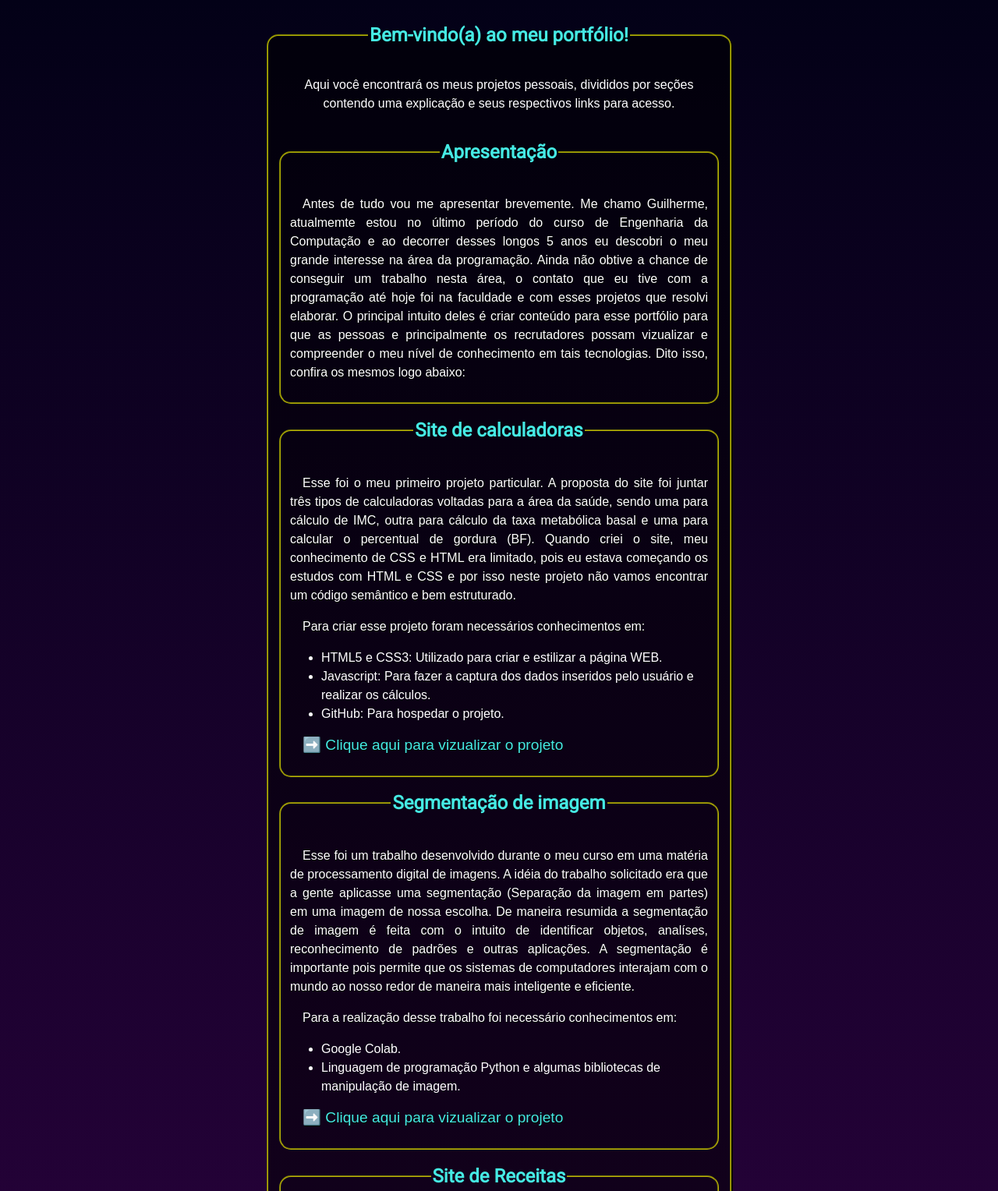
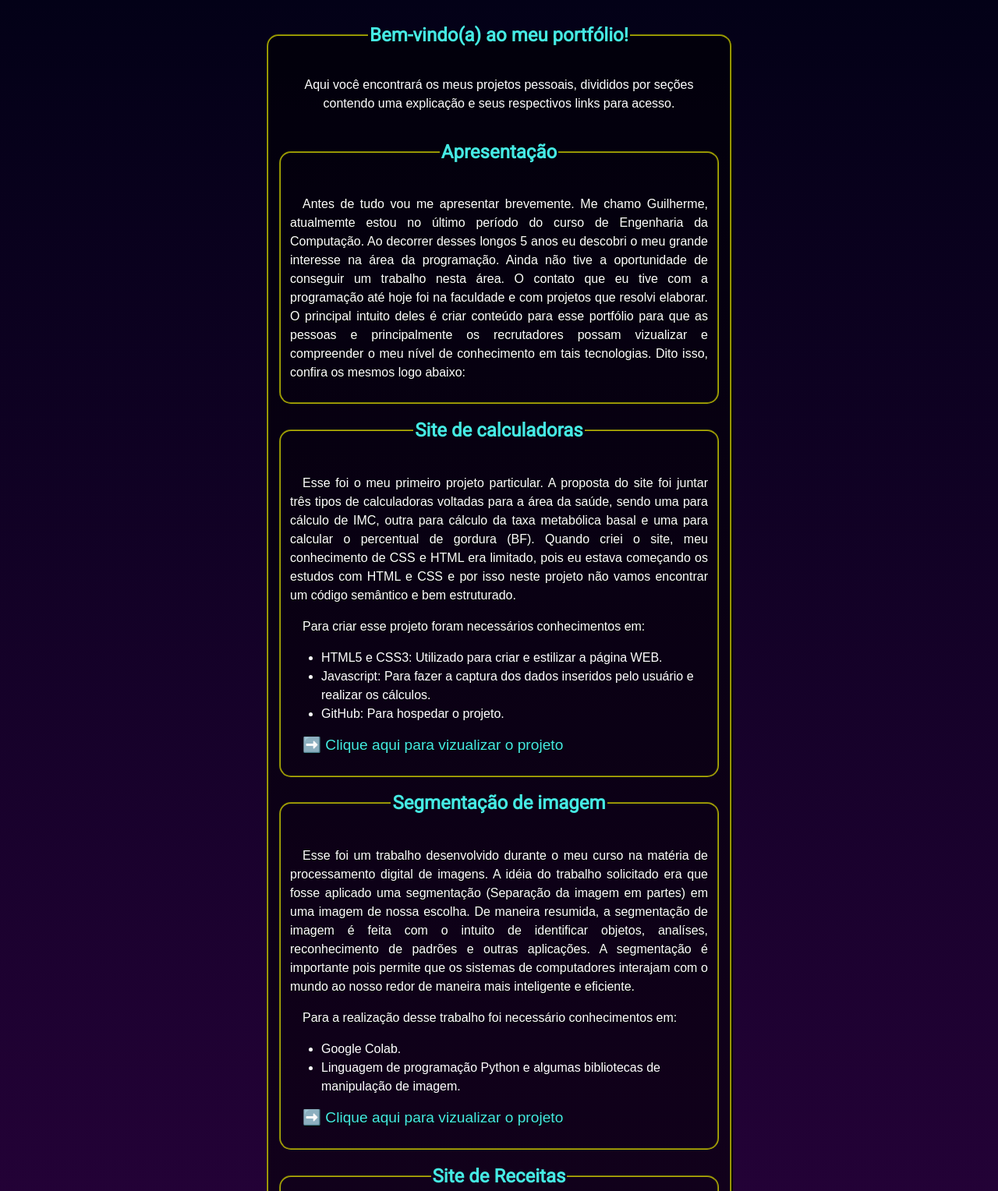
Before and after one commit to guilherme-wagner/portfolio, a plain HTML site: page index.html in a window 1280 px wide. Shown: the top 1528 px of the page at 78% size. Drawn offline with Linux system fonts and the light colour scheme.

Commit message:
Realizado alterações textuais

```diff
--- a/index.html
+++ b/index.html
@@ -6,6 +6,7 @@
     <meta name="viewport" content="width=device-width, initial-scale=1.0">
     <title>Portfólio</title>
     <link rel="stylesheet" href="estilo/style.css">
+    <link rel="shortcut icon" href="imagens/favicon.ico" type="image/x-icon">
 </head>
 
 <body>
@@ -24,8 +25,7 @@
                     <legend>
                         <h1>Apresentação</h1>
                     </legend>
-                    <p>Antes de tudo vou me apresentar brevemente. Me chamo Guilherme, atualmemte estou no último período do curso de Engenharia da Computação e ao decorrer desses longos 5 anos eu descobri o meu grande
-                        interesse na área da programação. Ainda não obtive a chance de conseguir um trabalho nesta área, o contato que eu tive com a programação até hoje foi na faculdade e com esses projetos que resolvi elaborar. O principal intuito deles é criar conteúdo para esse portfólio para que as pessoas e principalmente os recrutadores possam vizualizar e compreender o meu nível de conhecimento em tais tecnologias. Dito isso, confira os mesmos logo abaixo:</p>
+                    <p>Antes de tudo vou me apresentar brevemente. Me chamo Guilherme, atualmemte estou no último período do curso de Engenharia da Computação. Ao decorrer desses longos 5 anos eu descobri o meu grande interesse na área da programação. Ainda não tive a oportunidade de conseguir um trabalho nesta área. O contato que eu tive com a programação até hoje foi na faculdade e com projetos que resolvi elaborar. O principal intuito deles é criar conteúdo para esse portfólio para que as pessoas e principalmente os recrutadores possam vizualizar e compreender o meu nível de conhecimento em tais tecnologias. Dito isso, confira os mesmos logo abaixo:</p>
                 </fieldset>
             </article>
             <article id="projeto1">
@@ -49,7 +49,7 @@
                     <legend>
                         <h1>Segmentação de imagem</h1>
                     </legend>
-                    <p>Esse foi um trabalho desenvolvido durante o meu curso em uma matéria de processamento digital de imagens. A idéia do trabalho solicitado era que a gente aplicasse uma segmentação (Separação da imagem em partes) em uma imagem de nossa escolha. De maneira resumida a segmentação de imagem é feita com o intuito de identificar objetos, analíses, reconhecimento de padrões e outras aplicações. A segmentação é importante pois permite que os sistemas de computadores interajam com o mundo ao nosso redor de maneira mais inteligente e eficiente.</p>
+                    <p>Esse foi um trabalho desenvolvido durante o meu curso na matéria de processamento digital de imagens. A idéia do trabalho solicitado era que fosse aplicado uma segmentação (Separação da imagem em partes) em uma imagem de nossa escolha. De maneira resumida, a segmentação de imagem é feita com o intuito de identificar objetos, analíses, reconhecimento de padrões e outras aplicações. A segmentação é importante pois permite que os sistemas de computadores interajam com o mundo ao nosso redor de maneira mais inteligente e eficiente.</p>
                     <p>Para a realização desse trabalho foi necessário conhecimentos em:
                     <ul>
                         <li>Google Colab.</li>
@@ -64,7 +64,7 @@
                     <legend>
                         <h1>Site de Receitas</h1>
                     </legend>
-                    <p> Para criar esse projeto eu me juntei com um amigo que cursa design gráfico e resolvemos criar um site de receitas para incrementar nossos portfólios e demonstrar nossos conhecimentos. Ele ficou responsável pela criação do visual do site e eu com a implementação disso, além de fazer aplicar algumas funcionalidades. Atualmente estamos desenvolvendo a versão para Desktop do mesmo, portanto em telas com resolução menores que 1920x1080 a experiência ao navegar no site não é legal. Porém isso será consertado no futuro, pretendo usar conceitos de Media Query para deixar o site responsivo. Nesse projeto já abordei um HTML semântico deixando o código mais organizado. O código CSS também está mais organizado, contando com a presença do uso de variáveis.</p>
+                    <p> Para criar esse projeto eu me juntei com um amigo que cursa design gráfico e resolvemos criar um site de receitas para incrementar nossos portfólios e demonstrar nossos conhecimentos. Ele ficou responsável pela criação do visual do site e eu com a implementação disso, além de fazer aplicar algumas funcionalidades. Atualmente estamos desenvolvendo a versão para Desktop, portanto em telas com resolução menores que 1920x1080 pixels a experiência ao navegar no site não é legal. Porém isso será consertado no futuro, pretendo usar conceitos de Media Query para deixar o site responsivo. Nesse projeto já abordei um HTML semântico deixando o código mais organizado. O código CSS também está mais organizado, contando com a presença do uso de variáveis.</p>
                     <p>No projeto foram necessários os seguintes conhecimentos:
                         <ul>
                             <li>HTML5 e CSS3: Utilizado para criar e estilizar a página WEB.</li>
```
Also changed, not shown: estilo/style.css (line endings or trailing spaces).
